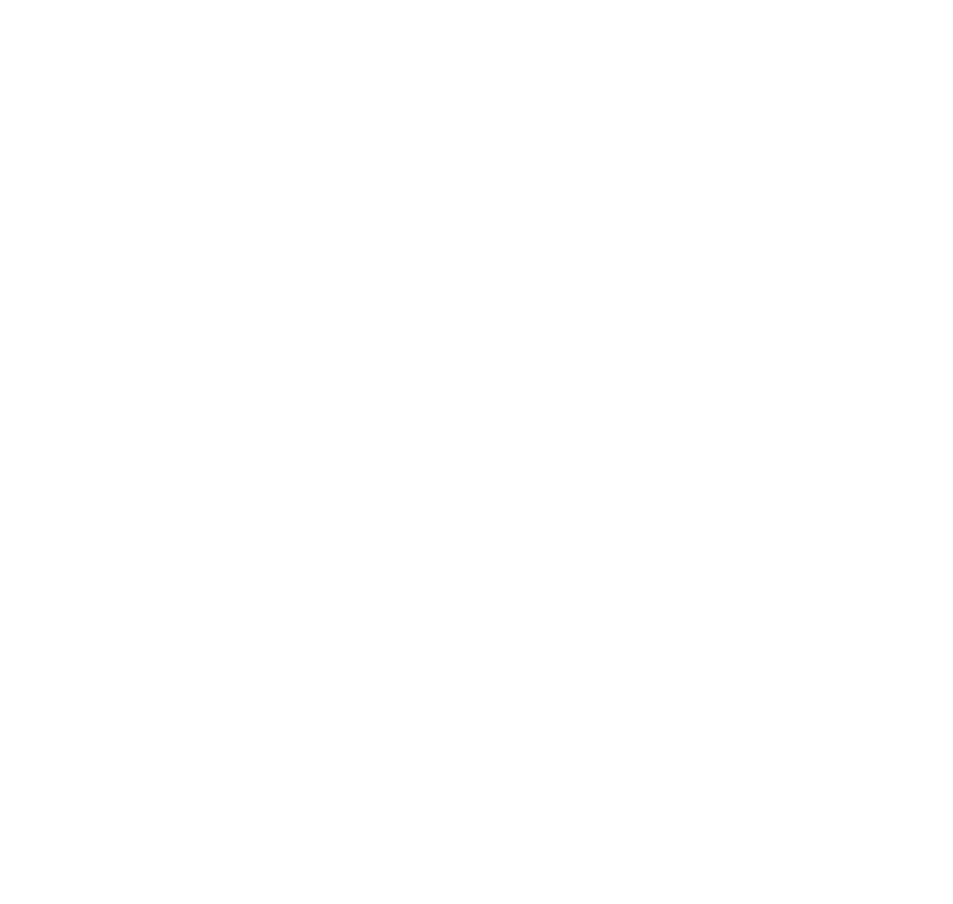
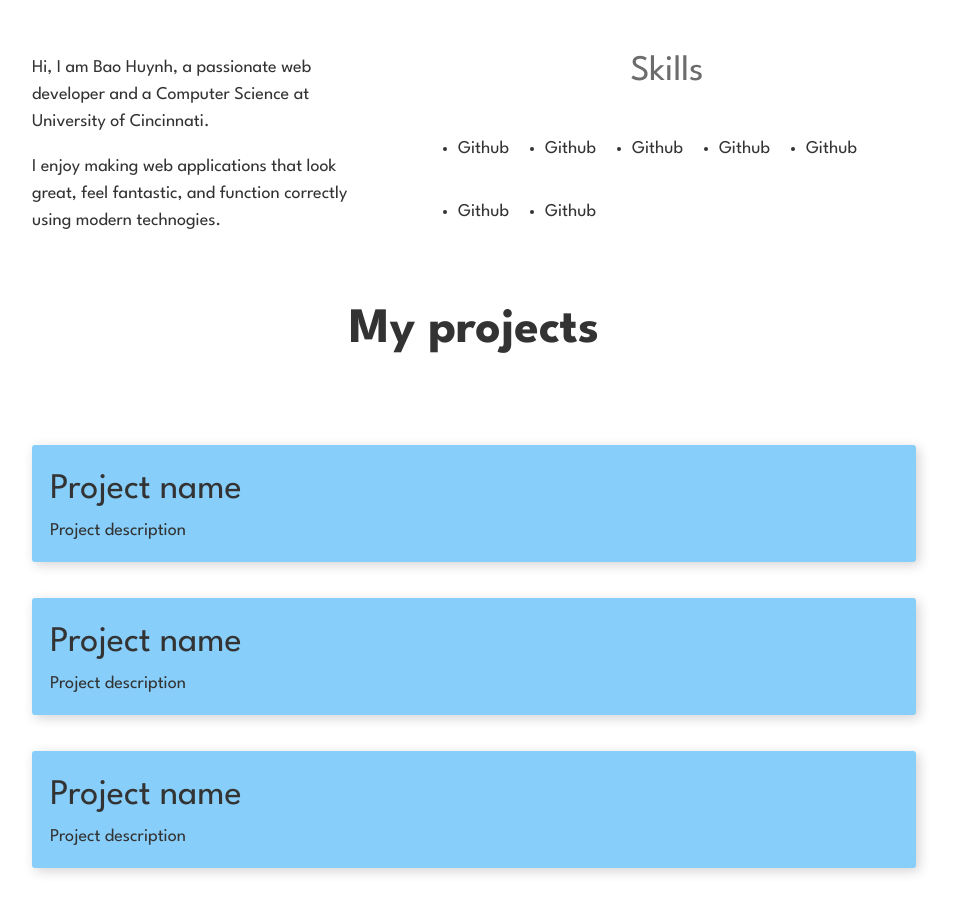
Before and after one commit to GodswillEdet/portfolio-blog, a Next.js app: page / in a window 1280 px wide. Shown: the part 920-1824 px from the top of the page, without its empty margins (166-1119 px from the left). Before the commit the page ends 800 px from the top, so only its background shows below. Built offline with nearby package versions, Linux system fonts and the light colour scheme.

Commit message:
Add About and Projects sections

```diff
--- /dev/null
+++ b/components/About.tsx
@@ -0,0 +1,37 @@
+import styles from "../styles/About.module.scss";
+
+const About: React.FC = () => {
+  return (
+    <section aria-labelledby="about" className={styles.about}>
+      <h2 id="about" className="title">
+        About me
+      </h2>
+      <div className={styles.container}>
+        <div className={styles.intro}>
+          <p>
+            Hi, I am Bao Huynh, a passionate web developer and a Computer Science at University of
+            Cincinnati.
+          </p>
+          <p>
+            I enjoy making web applications that look great, feel fantastic, and function correctly
+            using modern technogies.
+          </p>
+        </div>
+        <div className={styles.skills}>
+          <h3 className="title">Skills</h3>
+          <ul>
+            <li>Github</li>
+            <li>Github</li>
+            <li>Github</li>
+            <li>Github</li>
+            <li>Github</li>
+            <li>Github</li>
+            <li>Github</li>
+          </ul>
+        </div>
+      </div>
+    </section>
+  );
+};
+
+export default About;
--- /dev/null
+++ b/components/Projects.tsx
@@ -0,0 +1,27 @@
+import styles from "../styles/Projects.module.scss";
+
+const Projects: React.FC = () => {
+  return (
+    <section aria-labelledby="projects">
+      <h2 id="projects" className="title">
+        My projects
+      </h2>
+      <div className={styles.list}>
+        <div className={styles.card}>
+          <h3>Project name</h3>
+          <p>Project description</p>
+        </div>
+        <div className={styles.card}>
+          <h3>Project name</h3>
+          <p>Project description</p>
+        </div>
+        <div className={styles.card}>
+          <h3>Project name</h3>
+          <p>Project description</p>
+        </div>
+      </div>
+    </section>
+  );
+};
+
+export default Projects;
--- a/pages/index.tsx
+++ b/pages/index.tsx
@@ -2,6 +2,8 @@ import type { NextPage } from "next";
 import Head from "next/head";
 import styles from "../styles/Home.module.scss";
 import Hero from "../components/Hero";
+import Projects from "../components/Projects";
+import About from "../components/About";
 
 const Home: NextPage = () => {
   return (
@@ -14,6 +16,8 @@ const Home: NextPage = () => {
       <nav className={styles.nav}></nav>
       <main className={styles.main}>
         <Hero />
+        <About />
+        <Projects />
       </main>
     </>
   );
--- /dev/null
+++ b/styles/About.module.scss
@@ -0,0 +1,33 @@
+.container {
+  display: flex;
+  flex-direction: column;
+}
+
+.skills {
+  h3 {
+    text-align: center;
+    margin-top: 0;
+    font-weight: 400;
+    color: #6c6c6c;
+  }
+
+  ul {
+    display: flex;
+    gap: 2em;
+    flex-wrap: wrap;
+  }
+}
+
+@media screen and (min-width: 30em) {
+  .container {
+    flex-direction: row;
+    align-items: center;
+    gap: 3em;
+    .intro {
+      flex-basis: 40%;
+    }
+    .skills {
+      flex-basis: 60%;
+    }
+  }
+}
--- /dev/null
+++ b/styles/Projects.module.scss
@@ -0,0 +1,16 @@
+.card {
+    width: 100%;
+    background: lightskyblue;
+    padding: 1em;
+    margin: 2em 0;
+    box-shadow: 3px 3px 12px rgba(33,33,33,0.2);
+    border-radius: 3px;
+
+    h3 {
+        font-weight: 400;
+    }
+
+    > * {
+        margin: 0;
+    }
+}
```
